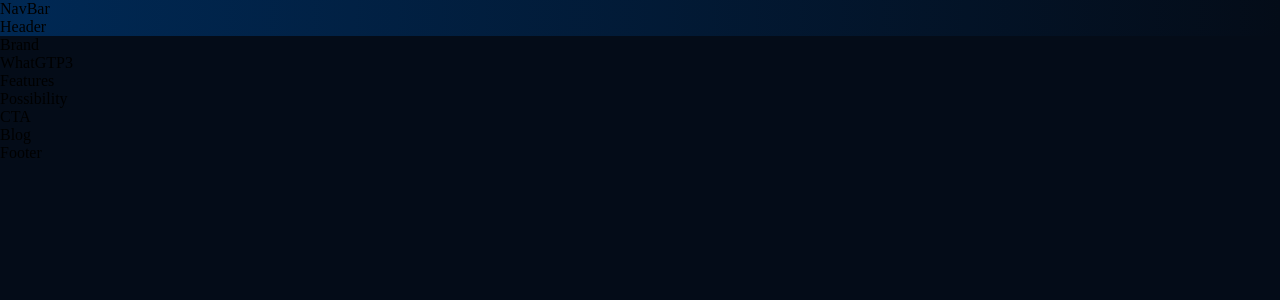
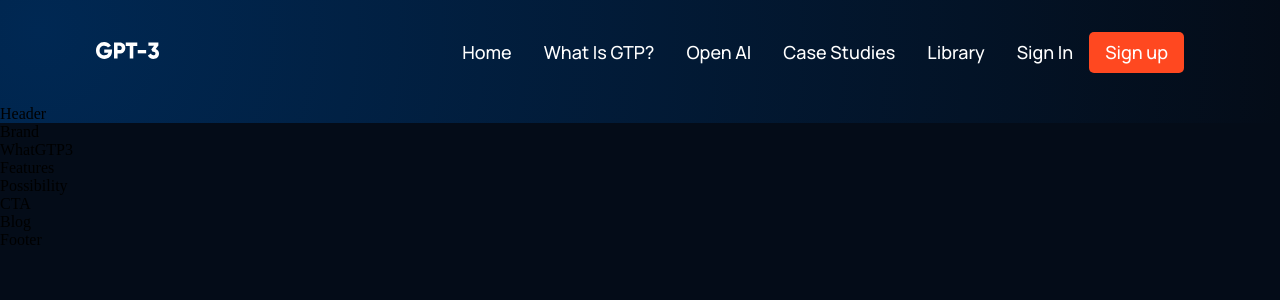
Before and after one commit to vikasmittal7011/gpt3, a React (Create React App) app: page / in a window 1280 px wide. Shown: the top 300 px of the page. Built offline with nearby package versions, Linux system fonts and the light colour scheme.

Commit message:
Complete navbar

```diff
--- a/src/components/navbar/NavBar.js
+++ b/src/components/navbar/NavBar.js
@@ -1,9 +1,74 @@
-import React from "react";
+import React, { useState } from "react";
+import { RiMenu3Line, RiCloseLine } from "react-icons/ri";
 
 import "./navbar.css";
+import logo from "../../assets/logo.svg";
 
 const NavBar = () => {
-  return <div>NavBar</div>;
+  const [toggleMenu, setToggleMenu] = useState(false);
+
+  const menu = () => (
+    <>
+      <p>
+        <a href="#home">Home</a>
+      </p>
+      <p>
+        <a href="#wgtp">What is GTP?</a>
+      </p>
+      <p>
+        <a href="#possibility">Open AI</a>
+      </p>
+      <p>
+        <a href="#features">Case Studies</a>
+      </p>
+      <p>
+        <a href="#blog">Library</a>
+      </p>
+    </>
+  );
+
+  return (
+    <div className="gtp3__navbar">
+      <div className="gtp3__navbar-links">
+        <div className="gtp3__navbar-links-logo">
+          <img src={logo} alt="logo" />
+        </div>
+      </div>
+      <div className="gtp3__navbar-links-container">{menu()}</div>
+      <div className="gtp3__navbar-sign">
+        <p>Sign in</p>
+        <button type="button">Sign up</button>
+      </div>
+      <div className="gtp3__navbar-menu">
+        {toggleMenu ? (
+          <RiCloseLine
+            color="#fff"
+            size={27}
+            onClick={() => {
+              setToggleMenu(false);
+            }}
+          />
+        ) : (
+          <RiMenu3Line
+            color="#fff"
+            size={27}
+            onClick={() => {
+              setToggleMenu(true);
+            }}
+          />
+        )}
+        {toggleMenu && (
+          <div className="gtp3__navbar-menu-container scale-up-center">
+            <div className="gtp3__navbar-menu-container-links">{menu()}</div>
+            <div className="gtp3__navbar-menu-container-links-sign">
+              <p>Sign in</p>
+              <button type="button">Sign up</button>
+            </div>
+          </div>
+        )}
+      </div>
+    </div>
+  );
 };
 
 export default NavBar;
--- a/src/components/navbar/navbar.css
+++ b/src/components/navbar/navbar.css
@@ -0,0 +1,131 @@
+.gtp3__navbar {
+  display: flex;
+  justify-content: space-between;
+  align-items: center;
+  padding: 2rem 6rem;
+}
+
+.gtp3__navbar-links {
+  flex: 1;
+  display: flex;
+  justify-content: flex-start;
+  align-items: center;
+}
+
+.gtp3__navbar-links-logo {
+  margin-right: 2rem;
+}
+
+.gtp3__navbar-links-logo img {
+  width: 62.52px;
+  height: 16.02px;
+}
+
+.gtp3__navbar-links-container {
+  display: flex;
+  flex-direction: row;
+}
+
+.gtp3__navbar-sign {
+  display: flex;
+  justify-content: flex-start;
+  align-items: center;
+}
+
+.gtp3__navbar-links-container p,
+.gtp3__navbar-sign p,
+.gtp3__navbar-menu-container p {
+  color: #fff;
+  font-family: var(--font-family);
+  font-weight: 500;
+  font-size: 18px;
+  line-height: 25px;
+  text-transform: capitalize;
+  margin: 0 1rem;
+  cursor: pointer;
+}
+
+.gtp3__navbar-sign button,
+.gtp3__navbar-menu-container button {
+  font-size: 18px;
+  line-height: 25px;
+  font-family: var(--font-family);
+  color: #fff;
+  padding: 0.5rem 1rem;
+  background: #ff4820;
+  left: 1153px;
+  top: 55px;
+  border-radius: 5px;
+  font-weight: 500;
+  border: 0;
+  outline: none;
+  cursor: pointer;
+}
+
+.gtp3__navbar-menu {
+  margin-left: 1rem;
+  display: none;
+  position: relative;
+}
+
+.gtp3__navbar-menu svg {
+  cursor: pointer;
+}
+
+.gtp3__navbar-menu-container {
+  display: flex;
+  justify-content: flex-end;
+  align-items: flex-end;
+  flex-direction: column;
+  text-align: end;
+  background: var(--color-footer);
+  padding: 2rem;
+  position: absolute;
+  top: 40px;
+  right: 0;
+  margin-top: 1rem;
+  min-width: 210px;
+  border-radius: 5px;
+  box-shadow: 0 0 5 rgba(0, 0, 0, 0.2);
+}
+
+.gtp3__navbar-menu-container p {
+  margin: 1rem 0;
+}
+
+.gtp3__navbar-menu-container-links-sign {
+  display: none;
+}
+
+@media screen and (max-width: 1050px) {
+  .gtp3__navbar-links-container {
+    display: none;
+  }
+  .gtp3__navbar-menu {
+    display: flex;
+  }
+}
+
+@media screen and (max-width: 700px) {
+  .gtp3__navbar {
+    padding: 2rem 4rem;
+  }
+}
+
+@media screen and (max-width: 550px) {
+  .gtp3__navbar {
+    padding: 2rem;
+  }
+
+  .gtp3__navbar-sign {
+    display: none;
+  }
+
+  .gtp3__navbar-menu-container {
+    top: 20px;
+  }
+
+  .gtp3__navbar-menu-container-links-sign {
+    display: block;
+  }
+}
```
